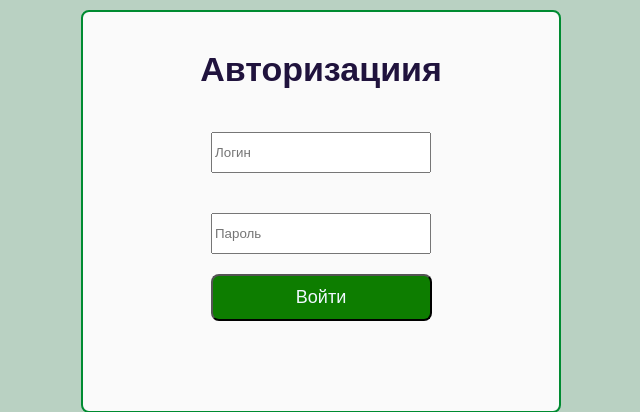
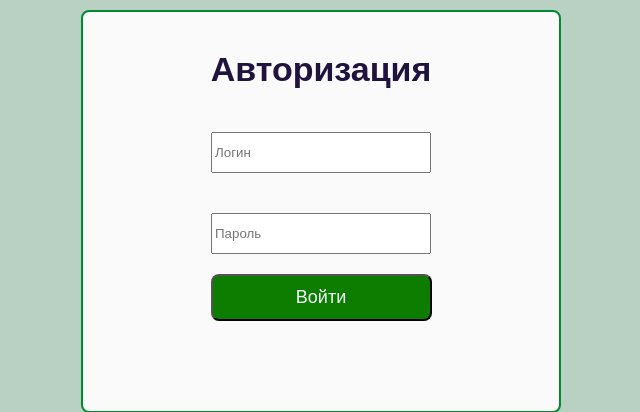
Before and after one commit to hiiamvika/RGZ_2, a Flask app: page /home/login in a window 1280 px wide. Shown: the part 196-608 px from the top of the page, without its empty margins (319-959 px from the left). Run offline with Flask 3, Linux system fonts and the light colour scheme.

Commit message:
корректировки

```diff
--- a/rgz.py
+++ b/rgz.py
@@ -125,7 +125,7 @@ def new_initiative():
         title = request.form.get('title')
         description = request.form.get('description')
         if not title or not description:
-            error = 'Please fill in all fields'
+            error = 'Пожалуйста, заполните все поля!'
             return render_template("new_initiative.html", error=error)
 
         initiative = Initiative(title=title, description=description, user_id=current_user.id)
--- a/templates/login.html
+++ b/templates/login.html
@@ -2,7 +2,7 @@
 
 {% block main %}
 <form method="post" style="border: 2px solid;border-radius: 8px; background-color: rgb(250, 250, 250); color: rgb(32, 19, 61);border-color: rgb(0, 139, 49);font-size: 17px;padding: 15px;height: min-content;width: 446px;margin: 10px auto;font-weight: bold;text-align: center;">
-    <h1>Авторизациия</h1>
+    <h1>Авторизация</h1>
 
     <div style="padding: 20px;">
         <input type="text" name="username" placeholder="Логин" style="height: 35px;width: 212px;">
```
